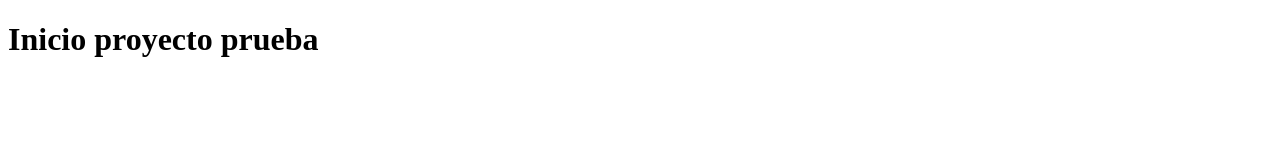
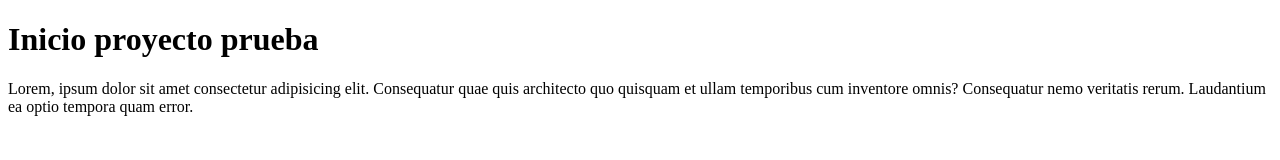
Before and after one commit to yuliansanchez41985193-sketch/ProyectoPruebaInicial, a plain HTML site: page index.html in a window 1280 px wide. Drawn offline with Linux system fonts and the light colour scheme.

Commit message:
Agrege al archivo index.html un parrafo p

```diff
--- a/index.html
+++ b/index.html
@@ -7,5 +7,6 @@
     </head>
     <body>
         <h1>Inicio proyecto prueba</h1>
+        <p>Lorem, ipsum dolor sit amet consectetur adipisicing elit. Consequatur quae quis architecto quo quisquam et ullam temporibus cum inventore omnis? Consequatur nemo veritatis rerum. Laudantium ea optio tempora quam error.</p>
     </body>
 </html>
```
